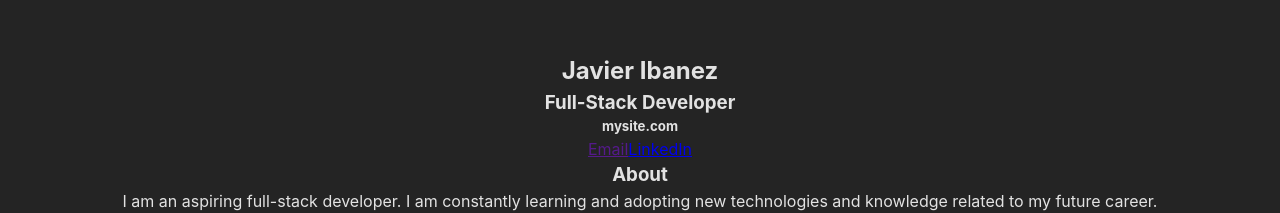
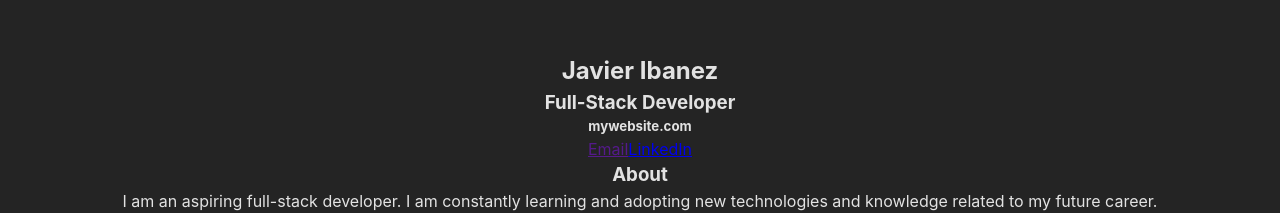
Before and after one commit to Ibanez92/digital_business_card_reactjs, a React (Vite) app: page / in a window 1280 px wide. Shown: the part 241-454 px from the top of the page. Built offline with nearby package versions, Linux system fonts and the light colour scheme.

Commit message:
update from folder restructuring

```diff
--- a/src/MainContent.jsx
+++ b/src/MainContent.jsx
@@ -11,7 +11,7 @@ export default function MainContent() {
                 <div className='sub-container'>
                     <h2 className='name'>Javier Ibanez</h2>
                     <h3 className='role'>Full-Stack Developer</h3>
-                    <h5 className='web'>mysite.com</h5>
+                    <h5 className='web'>mywebsite.com</h5>
                     <div className='connect'>
                         <a href="" className='mail'>Email</a>
                         <a href='https://www.linkedin.com/in/ibanez92/' className='linkedin'>LinkedIn</a>
@@ -26,7 +26,7 @@ export default function MainContent() {
                     </div>
                 </div>
                 <div className='footer'>
-                    <a href=''><img src='' alt='github-logo'/></a>
+                    <a href='https://github.com/Ibanez92'><img src='' alt='github-logo'/></a>
                     <a href='https://www.linkedin.com/in/ibanez92/'><img src='' alt='linkedin-logo'/></a>
                     <a href=''><img src='' alt='' /></a>
                 </div>
```
